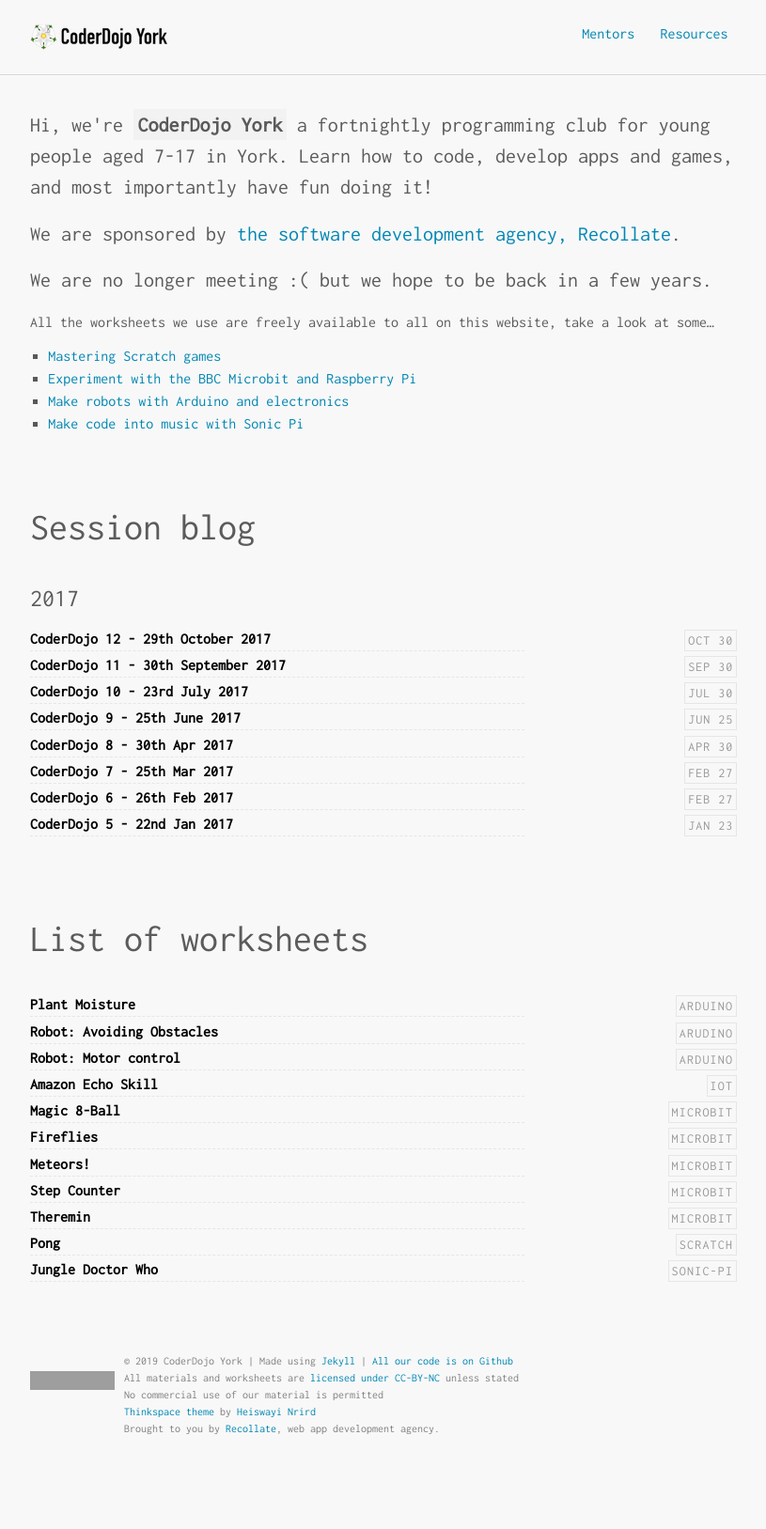
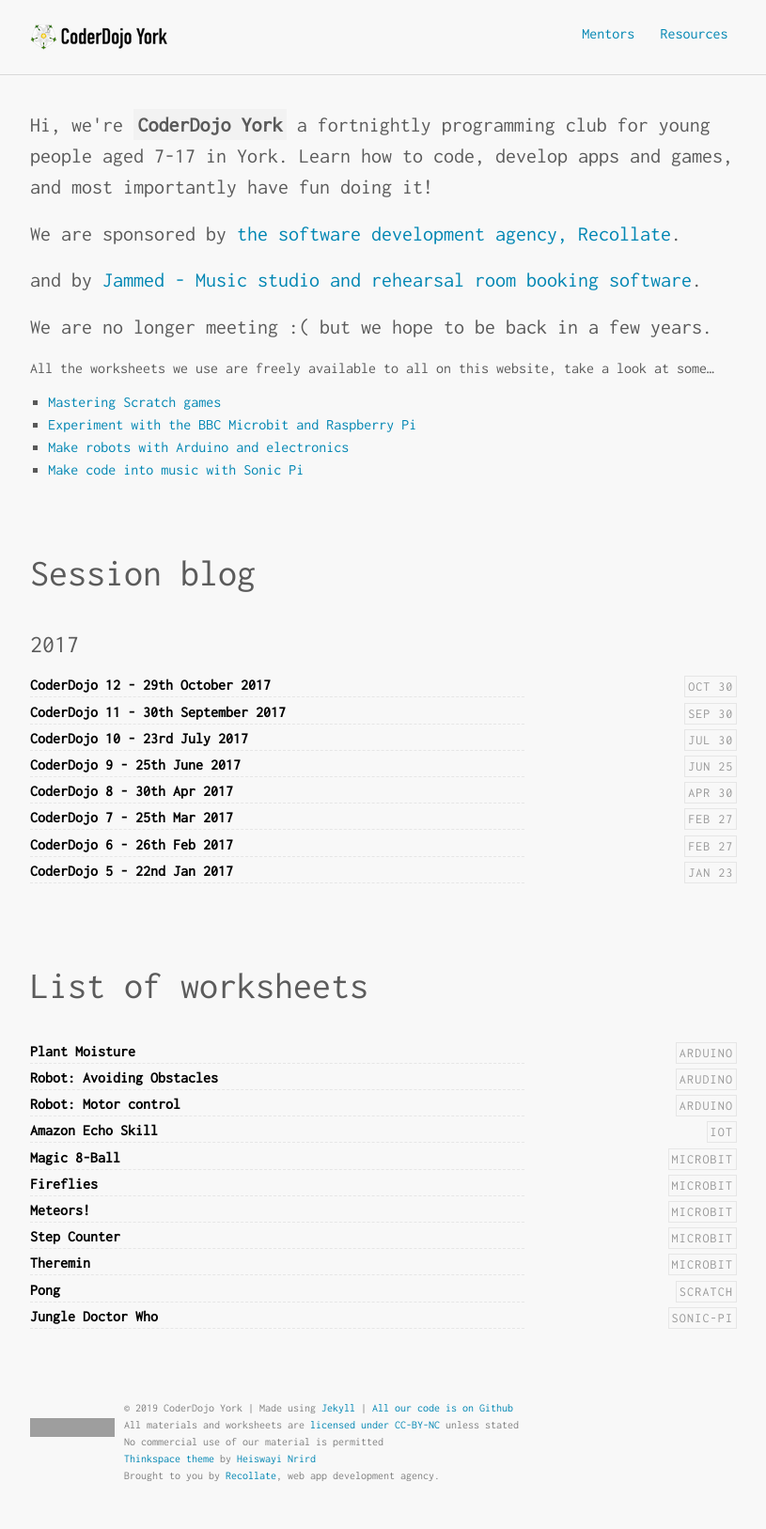
Before and after one commit to YorkDojo/yorkdojo.github.io, a Jekyll site: the page built from index.html, in a window 1280 px wide. Shown: the whole page at 94% size, without its empty margins (232-1047 px from the left). Built offline with Jekyll 4.4.1, drawn with Linux system fonts in a browser that asks for light colours; before the commit the page ends 1577 px from its top, so only the background shows below that; grey boxes are pictures that could not be loaded.

Commit message:
add backlink to Jammed

```diff
--- a/_includes/intro.html
+++ b/_includes/intro.html
@@ -5,6 +5,7 @@
     a fortnightly programming club for young people aged 7-17 in York.
     Learn how to code, develop apps and games, and most importantly have fun doing it!</p>
     <p class="lead">We are sponsored by <a href="https://recollate.com">the software development agency, Recollate</a>.</p>
+    <p class="lead">and by <a href="https://jammed.app">Jammed - Music studio and rehearsal room booking software</a>.</p>
     <p class="lead">We are no longer meeting :( but we hope to be back in a few years.</p>
 
     <p>All the worksheets we use are freely available to all on this website, take a look at some&hellip;
```
